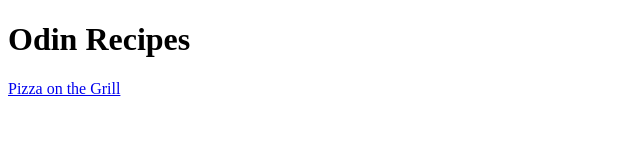
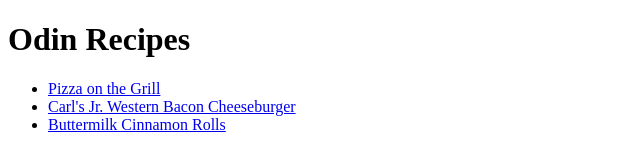
Before and after one commit to Bremgovi/odin-recipes, a plain HTML site: page index.html in a window 1280 px wide. Shown: the whole page, without its empty margins (0-640 px from the left). Drawn offline with Linux system fonts and the light colour scheme.

Commit message:
Add links list to every recipe

```diff
--- a/index.html
+++ b/index.html
@@ -10,7 +10,11 @@
 
 <body>
   <h1>Odin Recipes</h1>
-  <a href="recipes/grill_pizza.html">Pizza on the Grill</a>
+  <ul>
+    <li><a href="recipes/grill_pizza.html">Pizza on the Grill</a></li>
+    <li><a href="recipes/westernbacon.html">Carl's Jr. Western Bacon Cheeseburger</a></li>
+    <li><a href="recipes/cinnamonroll.html">Buttermilk Cinnamon Rolls</a></li>
+  </ul>
 </body>
 
 </html>
```
